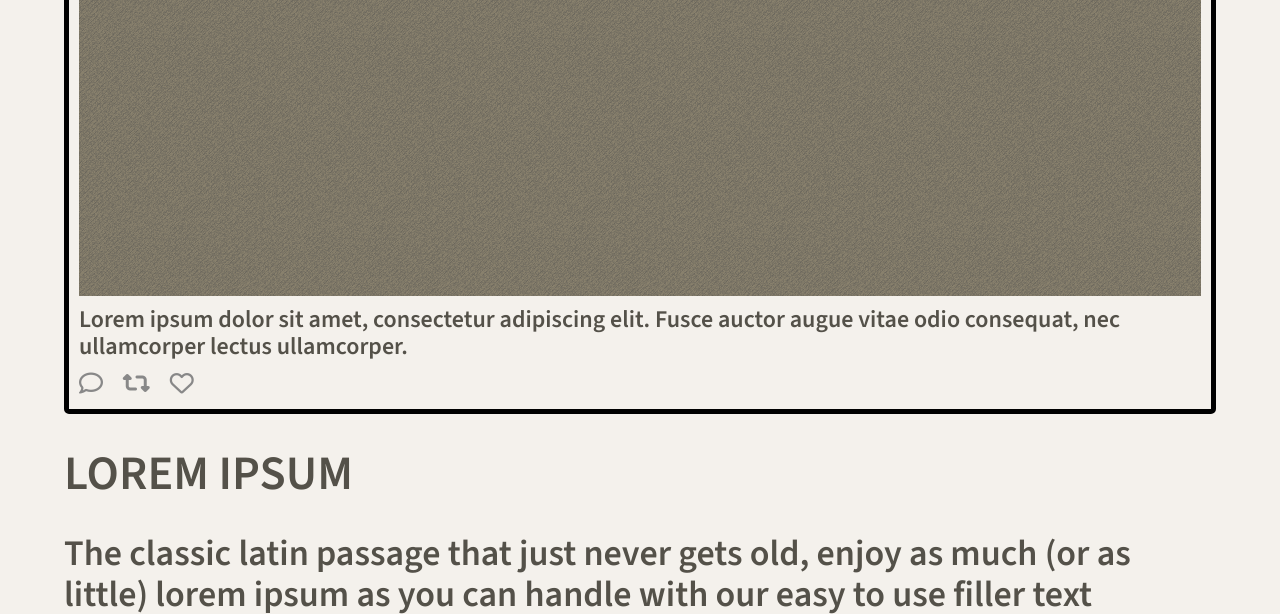
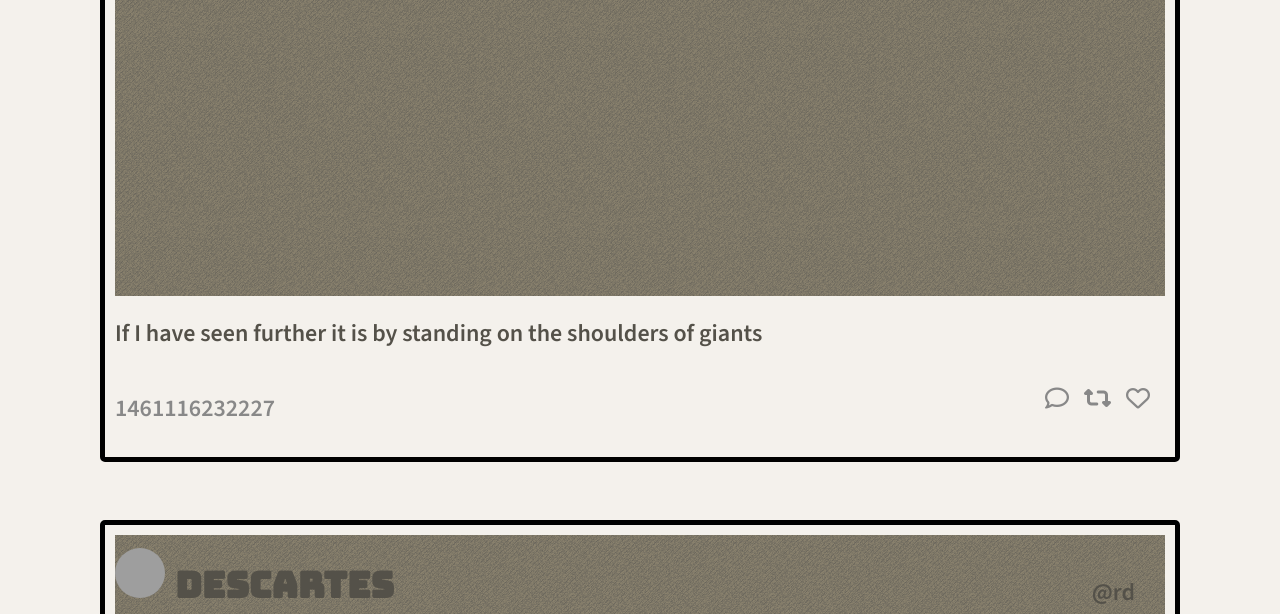
Before and after one commit to mascott82/tweeter, a website: page public/index.html in a window 1280 px wide. Shown: the part 777-1391 px from the top of the page. Drawn offline with nearby package versions, Linux system fonts and the light colour scheme; grey boxes are pictures that could not be loaded.

Commit message:
Dynamic Tweets

```diff
--- a/public/index.html
+++ b/public/index.html
@@ -69,7 +69,8 @@
         </form>
       </section>
 
-      <!-- New tweet container -->
+      <section id="tweets-container" class="tweets-container">
+        <!-- Tweet list container -->
         <article class="tweet">
           <header>
             <img src="/images/profile-hex.png" alt="User Profile Image">
@@ -87,6 +88,8 @@
             </div>
           </footer>
         </article>
+      </section>
+
       <h1>LOREM IPSUM</h1>
         <h2>
           The classic latin passage that just never gets old, enjoy as much (or as little) lorem ipsum as you can handle with our easy to use filler text generator.
--- a/public/scripts/client.js
+++ b/public/scripts/client.js
@@ -3,3 +3,81 @@
  * jQuery is already loaded
  * Reminder: Use (and do all your DOM work in) jQuery's document ready function
  */
+
+// Fake data taken from initial-tweets.json
+const data = [
+  {
+    "user": {
+      "name": "Newton",
+      "avatars": "https://i.imgur.com/73hZDYK.png",
+      "handle": "@SirIsaac"
+    },
+    "content": {
+      "text": "If I have seen further it is by standing on the shoulders of giants"
+    },
+    "created_at": 1461116232227
+  },
+  {
+    "user": {
+      "name": "Descartes",
+      "avatars": "https://i.imgur.com/nlhLi3I.png",
+      "handle": "@rd"
+    },
+    "content": {
+      "text": "Je pense , donc je suis"
+    },
+    "created_at": 1461113959088
+  },
+
+  {
+    "user": {
+      "name": "Descartes",
+      "avatars": "https://i.imgur.com/nlhLi3I.png",
+      "handle": "@rd"
+    },
+    "content": {
+      "text": "Je pense , donc je suis"
+    },
+    "created_at": 1461113959088
+  }
+];
+
+$(function() {
+  const createTweetElement = function(tweet) {
+    const $tweet = $('<article>').addClass('tweet');
+    const html = `
+      <header>
+        <img class="avatar" src="${tweet.user.avatars}" alt="User Avatar">
+        <div class="user-info">
+          <h2>${tweet.user.name}</h2>
+          <p>${tweet.user.handle}</p>
+        </div>
+      </header>
+      <p>${tweet.content.text}</p>
+      <footer>
+        <p>${tweet.created_at}</p>
+        <div class="actions">
+          <a href="#"><i class="far fa-comment"></i></a>
+          <a href="#"><i class="fas fa-retweet"></i></a>
+          <a href="#"><i class="far fa-heart"></i></a>
+        </div>
+      </footer>
+    `;
+
+    $tweet.html(html);
+
+    return $tweet;
+  };
+
+  const renderTweets = function(tweets) {
+    const $tweetsContainer = $('.tweets-container');
+    $tweetsContainer.empty();
+
+    tweets.forEach(tweet => {
+      const $tweet = createTweetElement(tweet);
+      $tweetsContainer.append($tweet);
+    });
+  };
+
+  renderTweets(data);
+});
--- a/public/styles/new-tweet.css
+++ b/public/styles/new-tweet.css
@@ -99,6 +99,13 @@ main .tweet footer {
   color: #888;
 }
 
+main .tweet footer .actions {
+  display: flex;
+  flex-direction: row;
+  justify-content: end;
+  width: 100%;
+}
+
 main .tweet footer .actions a {
   text-decoration: none;
   color: #888;
```
Lines whose indentation alone changed are shown as unchanged.
